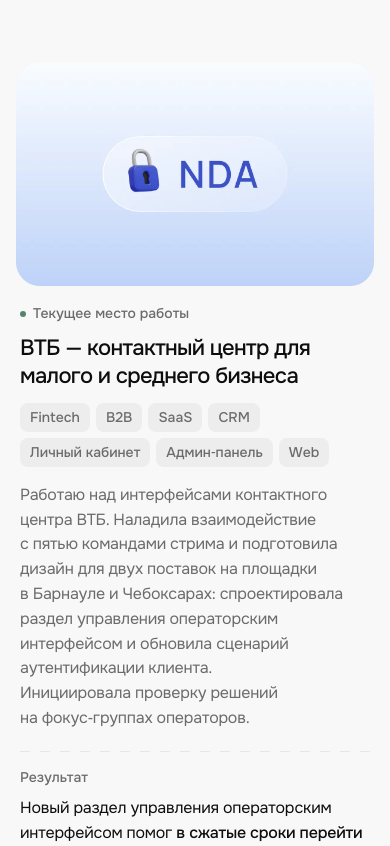
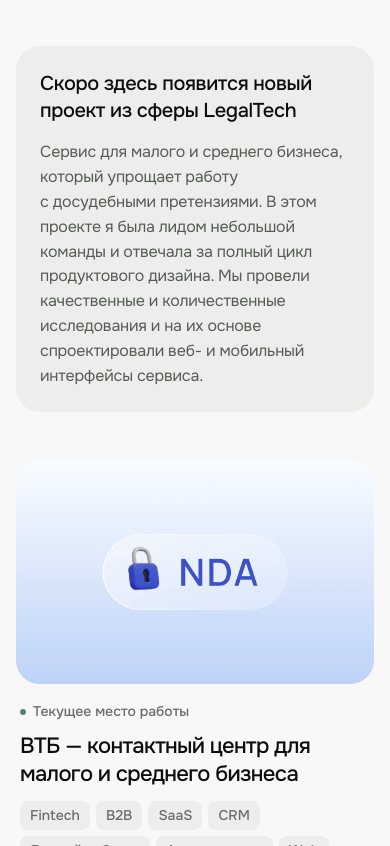
Before and after one commit to anyapp-cpu/anyapp-cpu.github.io, a website: page index.html in a window 390 px wide. Shown: the part 1106-1952 px from the top of the page. Drawn offline with Linux system fonts and the light colour scheme.

Commit message:
Add LegalTech project announcement to homepage

```diff
--- a/index.html
+++ b/index.html
@@ -8,7 +8,7 @@
     <title>Аня Апполонова — продуктовый дизайнер</title>
     <link rel="icon" href="assets/favicon.svg" type="image/svg+xml">
     <link rel="preload" href="assets/fonts/onest-regular.ttf" as="font" type="font/ttf" crossorigin>
-    <link rel="stylesheet" href="styles.css">
+    <link rel="stylesheet" href="styles.css?v=legaltech-announcement">
     <script src="warp.js" defer></script>
   </head>
   <body id="top">
@@ -40,6 +40,11 @@
             <a class="contact-button" href="https://t.me/appolonovaaaa" target="_blank" rel="noopener noreferrer">Написать мне</a>
           </div>
         </div>
+      </section>
+
+      <section class="project-announcement" aria-labelledby="legaltech-title">
+        <h2 id="legaltech-title">Скоро здесь появится новый проект из&nbsp;сферы LegalTech</h2>
+        <p>Сервис для малого и&nbsp;среднего бизнеса, который упрощает работу с&nbsp;досудебными претензиями. В&nbsp;этом проекте я&nbsp;была лидом небольшой команды и&nbsp;отвечала за&nbsp;полный цикл продуктового дизайна. Мы&nbsp;провели качественные и&nbsp;количественные исследования и&nbsp;на&nbsp;их&nbsp;основе спроектировали веб- и&nbsp;мобильный интерфейсы сервиса.</p>
       </section>
 
       <section class="projects" id="projects" aria-label="Кейсы">
--- a/styles.css
+++ b/styles.css
@@ -77,6 +77,11 @@ a:focus-visible { outline: 2px solid var(--control); outline-offset: 5px; }
 .contact-button:active { transform: translateY(0); }
 .intro > .contact-button { margin-top: 8px; }
 
+.project-announcement { display: grid; grid-template-columns: minmax(0, 0.85fr) minmax(0, 1.15fr); align-items: start; gap: 24px 40px; margin: 64px var(--gutter) 0; padding: 28px 32px; border-radius: 24px; background: #edeeeb; }
+.project-announcement h2 { max-width: 420px; min-width: 0; font-size: 22px; line-height: 1.35; font-weight: 500; letter-spacing: -0.5px; text-wrap: pretty; }
+.project-announcement p { min-width: 0; color: #565b53; font-size: 16px; line-height: 1.55; letter-spacing: -0.2px; text-wrap: pretty; }
+.project-announcement + .projects { padding-top: 64px; }
+
 .projects { display: flex; flex-direction: column; gap: 64px; padding: 96px var(--gutter) 20px; }
 .project-card { display: grid; grid-template-columns: minmax(0, 1fr) minmax(0, 1fr); align-items: start; gap: 32px; min-width: 0; }
 .project-cover { position: relative; display: block; overflow: hidden; border-radius: 24px; background: #ededed; }
@@ -127,6 +132,9 @@ a.project-cover:hover img { transform: scale(1.025); }
   .intro h1, .intro-lead { line-height: 1.4; letter-spacing: -0.6px; }
   .portrait { width: 100%; min-height: 0; aspect-ratio: 0.86; border-radius: 24px; }
   .portrait img { object-position: 50% 45%; }
+  .project-announcement { grid-template-columns: minmax(0, 1fr); gap: 16px; margin-top: 48px; padding: 24px; }
+  .project-announcement h2 { font-size: 20px; letter-spacing: -0.4px; }
+  .project-announcement + .projects { padding-top: 48px; }
   .projects { gap: 48px; padding-top: 64px; }
   .project-card { grid-template-columns: 1fr; gap: 18px; }
   .project-description { margin: 0 4px; }
```
